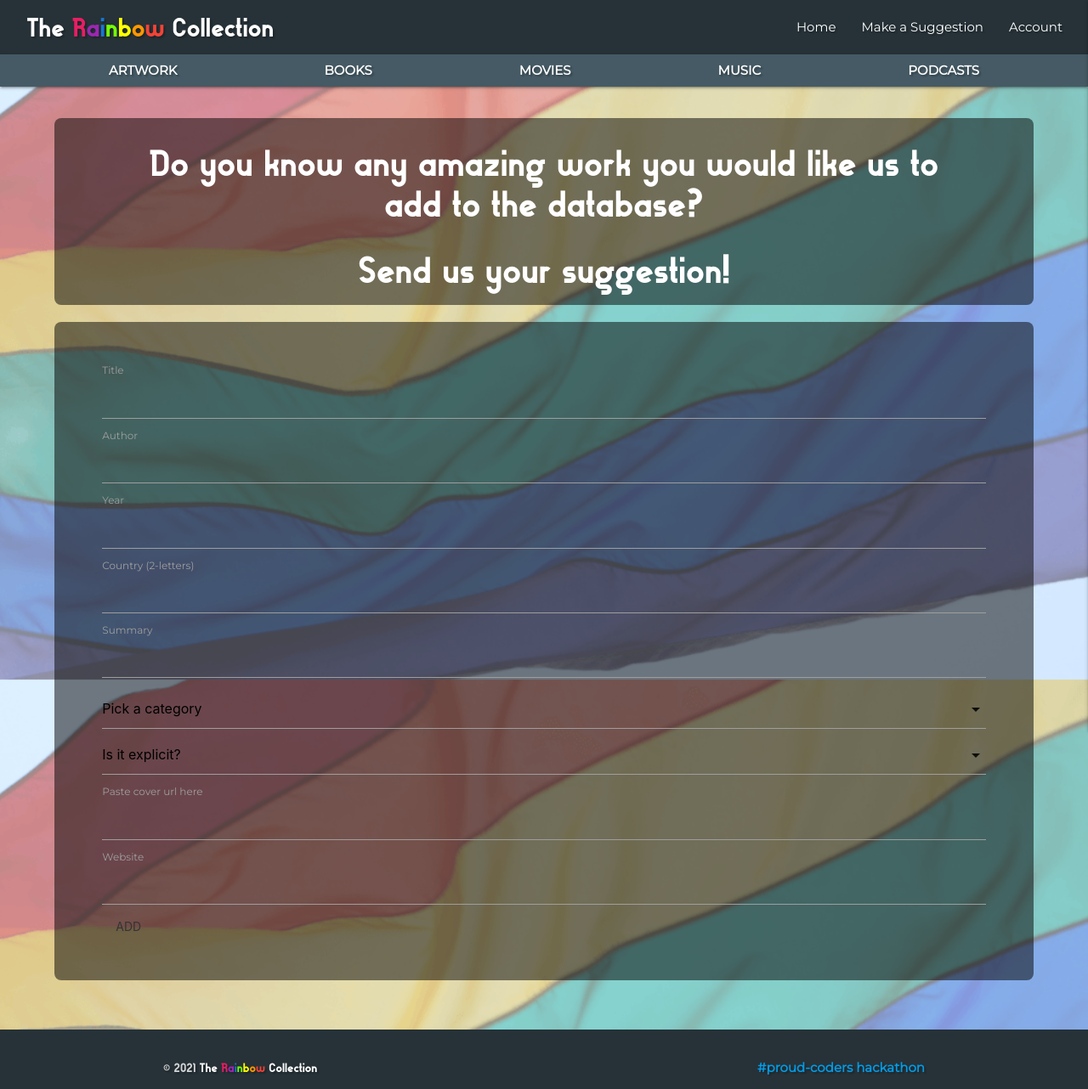
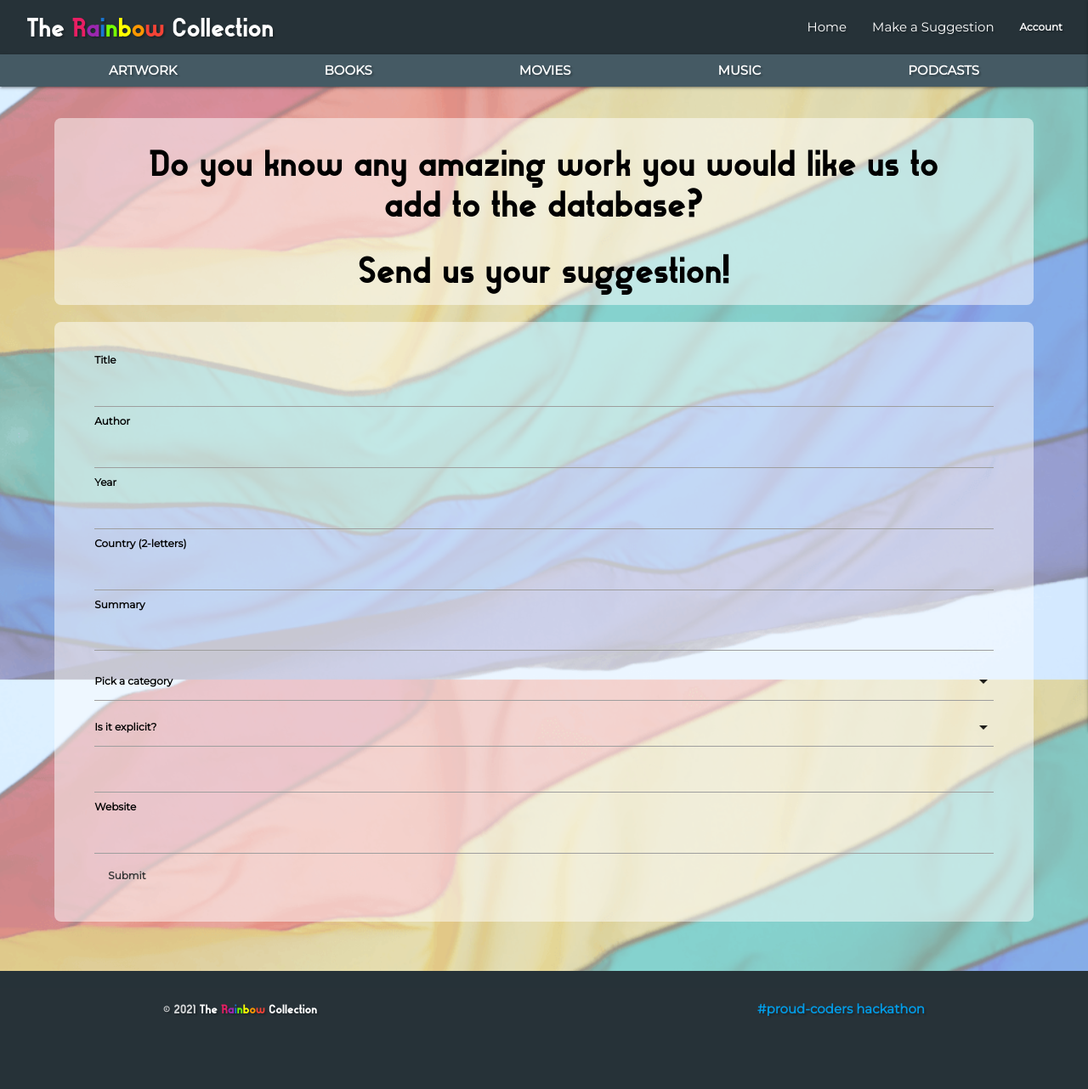
Before and after one commit to irasan/hackpride2021, a Flask app: page /suggestions in a window 1280 px wide. Shown: the whole page at 85% size. After the commit the page ends 1196 px from the top, so only its background shows below. Run offline with Flask 2, Linux system fonts and the light colour scheme; the visitor is signed in with stand-in values (Sample User, id 1); data that the repository does not hold is empty; some libraries are stand-ins or nearby versions.

Commit message:
updated suggestions page to match style from homepage

```diff
--- a/static/css/style.css
+++ b/static/css/style.css
@@ -409,6 +409,18 @@
     height: 200px;
 }
 
+.suggestion-form, .form-label, .make-black {
+    color: #000;
+}
+
+.suggestion-form, .btn-flat, .dropdown-trigger{
+    font-family: 'Montserrat', sans-serif !important;
+    font-size: 12px !important;
+    font-weight: bold;
+    text-transform: none;
+
+}
+
 /* MEDIA QUERIES */
 @media only screen and (max-width: 370px) {
     nav .brand-logo {
--- a/templates/suggestions.html
+++ b/templates/suggestions.html
@@ -2,7 +2,7 @@
 {% block content %}
 
 
-<div class="row black-opacity-bg white-text">
+<div class="row white-opacity-bg black-text">
     <div class="col s12 m8 offset-m2 l10 offset-l1">
         <h3 class="center-align">
             Do you know any amazing work you would like us to add to the database?
@@ -11,62 +11,53 @@
     </div>
 </div>
 
-<div class="row black-opacity-bg suggestion-form">
+<div class="row white-opacity-bg suggestion-form">
     <form class="col s12" method="POST" action="{{ url_for('suggestions') }}">
         <!-- Title -->
-        <div class="mb-3">
             <label for="title" class="form-label">Title</label>
             <input type="text" name="title" class="form-control" id="title" minlength="3" maxlength="100">
-        </div>
+
         <!-- Author -->
-        <div class="mb-3">
             <label for="author" class="form-label">Author</label>
             <input type="text" name="author" class="form-control" id="author" minlength="5" maxlength="50">
-        </div>
+
         <!-- Year -->
-        <div class="mb-3">
             <label for="year" class="form-label">Year</label>
             <input type="number" name="year" minlength="4" maxlength="4" class="form-control" id="year">
-        </div>
+
         <!-- Country -->
-        <div class="mb-3">
             <label for="country" class="form-label">Country (2-letters)</label>
             <input type="text" name="country" pattern="^[a-zA-Z]{2}$" minlength="2" maxlength="2" class="form-control" id="country">
-        </div>
+
         <!-- Summary -->
-        <div class="mb-3">
             <label for="summary" class="form-label">Summary</label>
             <textarea type="text" name="summary" class="materialize-textarea form-control" id="summary"></textarea>
-        </div>
+
         <!-- Category -->
-        <div class="mb-3">
             <select class="form-select" name="category" aria-label="form-select-lg">
                 <option selected>Pick a category</option>
                 {% for cat in categories %}
                 <option value="{{ cat.category_name }}">{{ cat.category_name|title }}</option>
                 {% endfor %}
             </select>
-        </div>
+
         <!-- Explicity -->
-        <div class="mb-3">
             <select class="form-select" name="is_explicit" aria-label="form-select-lg">
                 <option selected>Is it explicit?</option>
                 <option value="True">Yes</option>
                 <option value="False">No</option>
             </select>
-        </div>
+
         <!-- Cover upload -->
-        <div class="mb-3">
             <label for="cover" class="form-label">Paste cover url here</label>
             <input type="url" name="cover" class="form-control" id="cover">
-        </div>
+
         <!-- Website -->
-        <div class="mb-3">
             <label for="website" class="form-label">Website</label>
             <input type="url" name="website" class="form-control" id="website">
-        </div>
+
         <!-- Submit -->
-        <button type="submit" class="waves-effect btn-flat">Add</button>
+        <button type="submit" class="waves-effect btn-flat">Submit</button>
     </form>
 </div>
 
```
